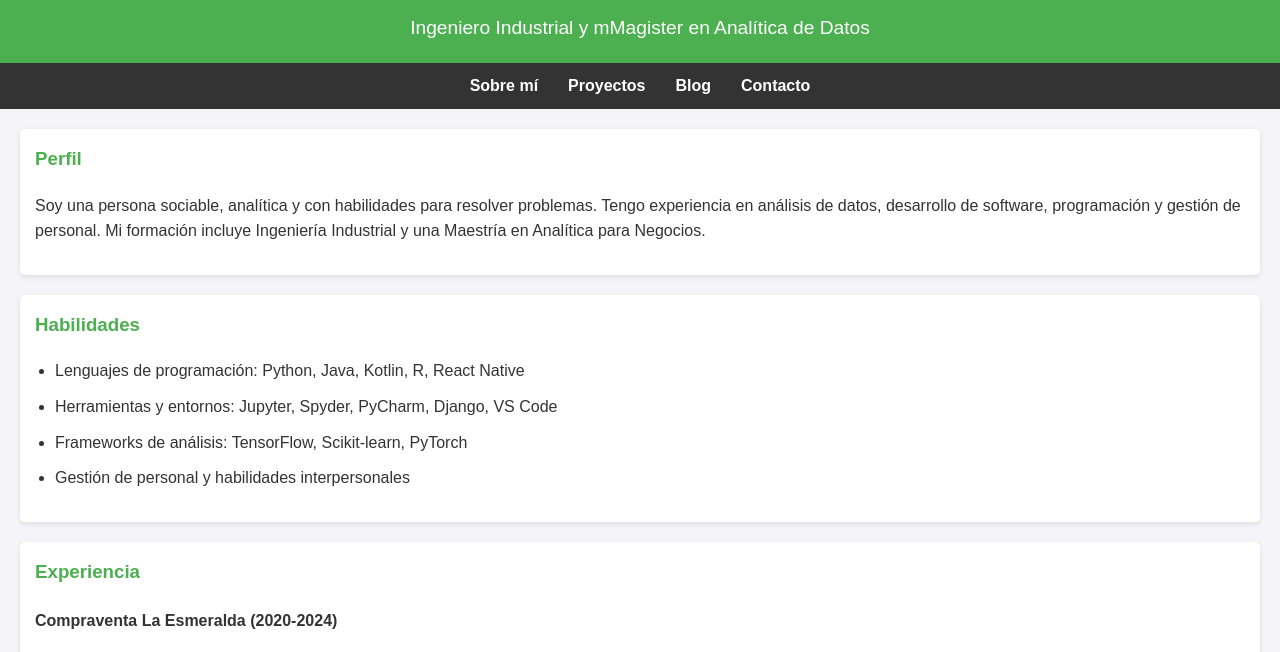
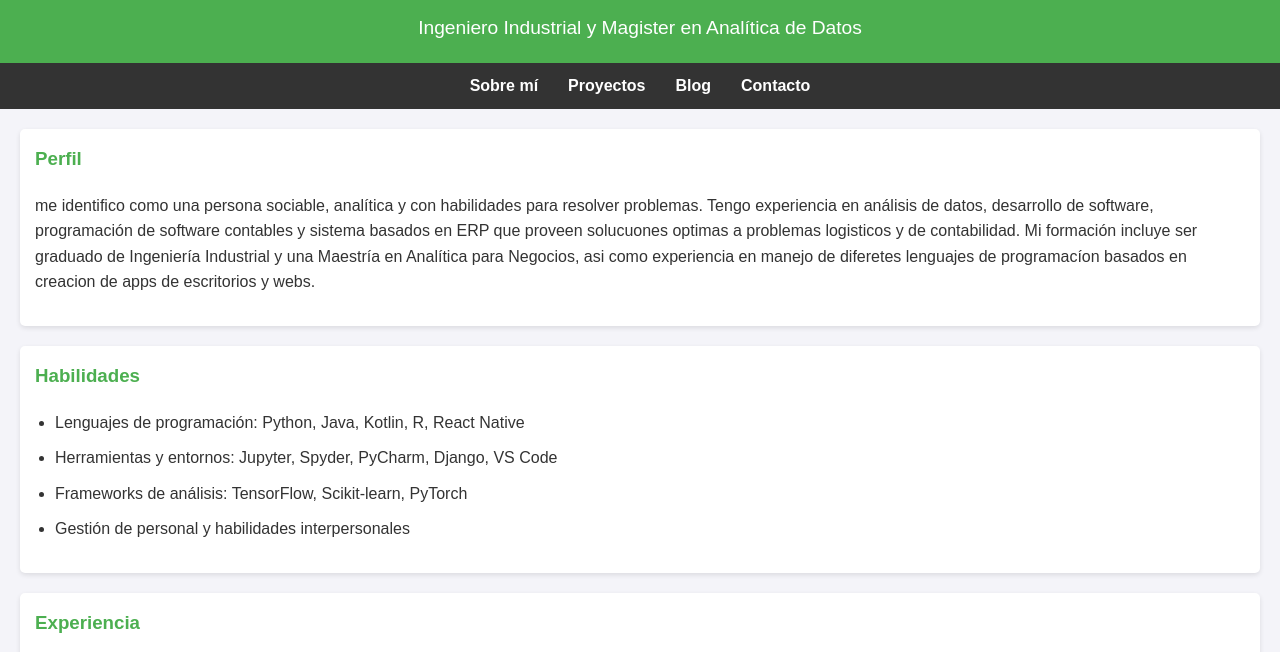
Before and after one commit to overlink1998/portfolio-victor-merino, a plain HTML site: page index.html in a window 1280 px wide. Shown: the part 102-754 px from the top of the page. Drawn offline with Linux system fonts and the light colour scheme.

Commit message:
Update index.html

```diff
--- a/index.html
+++ b/index.html
@@ -10,7 +10,7 @@ r<!DOCTYPE html>
 <body>
     <header>
         <h1>Victor Manuel Meriño Gonzalez</h1>
-        <h2>Ingeniero Industrial y mMagister en Analítica de Datos</h2>
+        <h2>Ingeniero Industrial y Magister en Analítica de Datos</h2>
     </header>
 
     <nav>
@@ -25,7 +25,7 @@ r<!DOCTYPE html>
     <main>
         <section id="perfil">
             <h3>Perfil</h3>
-            <p>Soy una persona sociable, analítica y con habilidades para resolver problemas. Tengo experiencia en análisis de datos, desarrollo de software, programación y gestión de personal. Mi formación incluye Ingeniería Industrial y una Maestría en Analítica para Negocios.</p>
+            <p>me identifico como una persona sociable, analítica y con habilidades para resolver problemas. Tengo experiencia en análisis de datos, desarrollo de software, programación de software contables y sistema basados en ERP que proveen solucuones optimas a problemas logisticos y de contabilidad. Mi formación incluye ser graduado de Ingeniería Industrial y una Maestría en Analítica para Negocios, asi como experiencia en manejo de diferetes lenguajes de programacíon basados en creacion de apps de escritorios y webs.</p>
         </section>
 
         <section id="habilidades">
```
